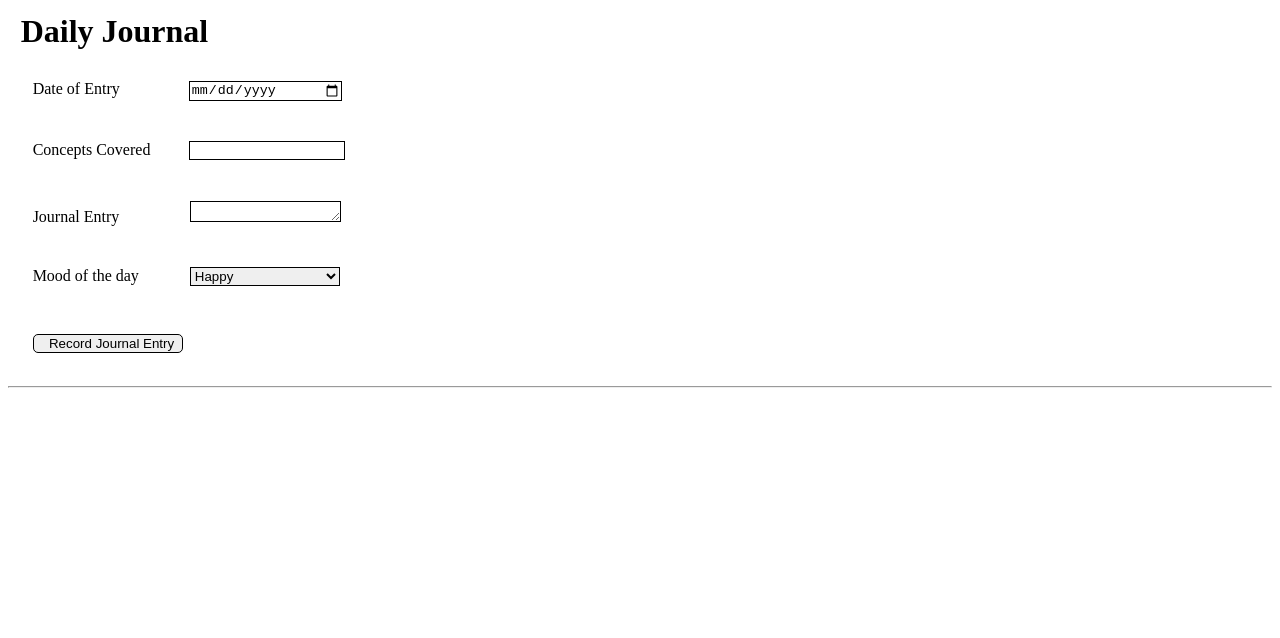
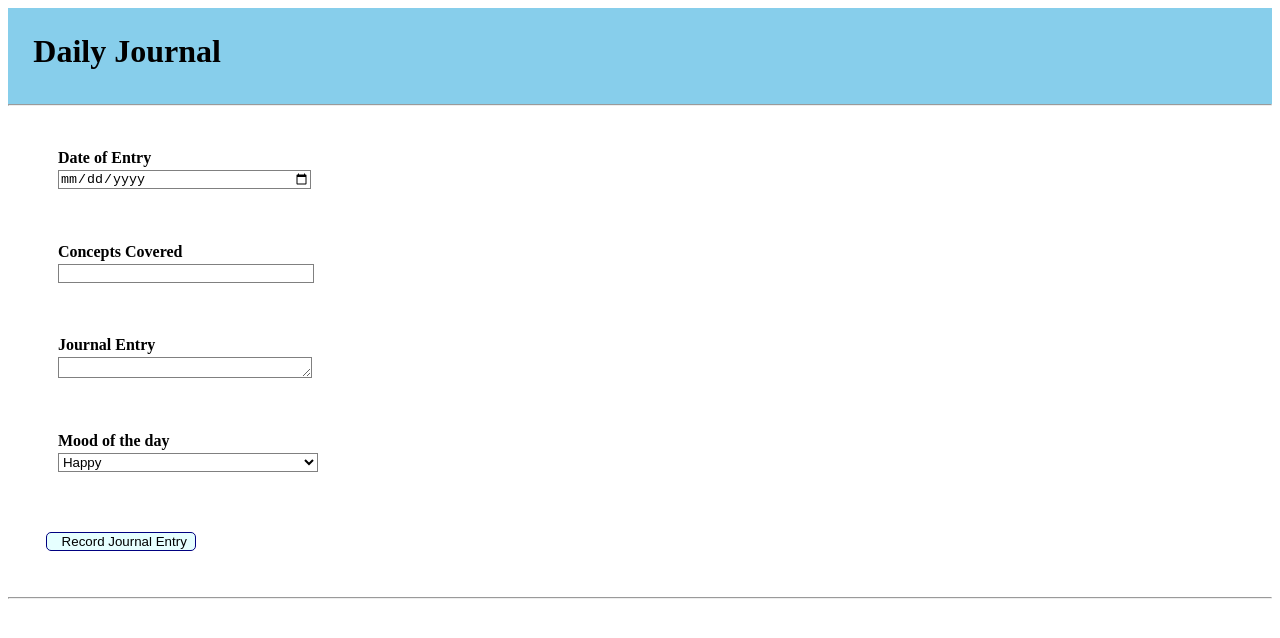
Before and after one commit to stitchelle/daily_journal, a plain HTML site: page src/index.html in a window 1280 px wide. Drawn offline with Linux system fonts and the light colour scheme.

Commit message:
styled form in CSS

```diff
--- a/src/scripts/htmlToDom.js
+++ b/src/scripts/htmlToDom.js
@@ -1,7 +1,10 @@
 export default {
     buildAndAppendForm: () => {
         const form = `
-            <h1>Daily Journal</h1>
+            <header>
+                <h1>Daily Journal</h1>
+                <hr/>
+            </header
 
             <form action="">
                 <fieldset>
--- a/src/styles/journal.css
+++ b/src/styles/journal.css
@@ -1,63 +1,68 @@
-h1 {
-    margin: 1%;
+html{
+    margin: 0;
+}
+header{
+    background-color: skyblue;
+    margin: 0;
 }
 
-form {
-    display: flex;
-    flex-direction: column;
+h1 {
+    margin: auto;
+    padding: 2%;
 }
 
 fieldset {
+    display: flex;
+    flex-direction: column;
     margin: 1%;
+    margin-top: 3%;
+    margin-left: 3%;
     border: none;
 }
 
-input {
-    border:solid;
-    border-width: 1px;
+label {
+    margin-bottom: 3px;
+    font-weight: bold;
 }
 
-#date {
-    padding-right: 65px;
+input {
+    border: solid;
+    border-width: 1px;
+    border-color: grey;
 }
 
 #journalDate {
-    width: 150px;
-}
-
-#concepts {
-    padding-right: 35px;
+    width: 250px;
+    background-color: white;
 }
 
 #conceptsCovered {
-    width: 150px;
-}
-
-#entry {
-    padding-right: 67px;
+    width: 250px;
 }
 
 #journalEntry {
     border: solid;
     border-width: 1px;
-    width: 145px;
-}
-
-#moodOfTheDay {
-    padding-right: 47px;
+    border-color: grey;
+    width: 248px;
 }
 
 #mood {
     border: solid;
     border-width: 1px;
-    width: 150px;
+    border-color: grey;
+    width: 260px;
+    background-color: white;
 }
 
+
 #recordButton {
-    margin: 2%;
+    margin: 3%;
     padding-left: 1%;
     border: solid;
     border-width: 1px;
     border-radius: 5px;
+    border-color: navy;
     width: 150px;
+    background-color:rgb(230, 255, 255);
 }
```
